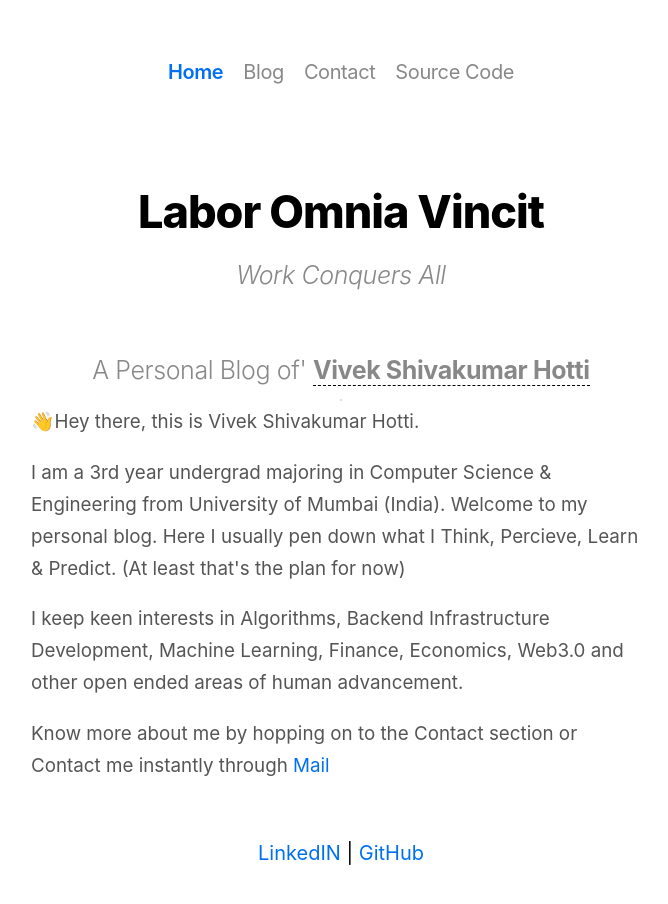
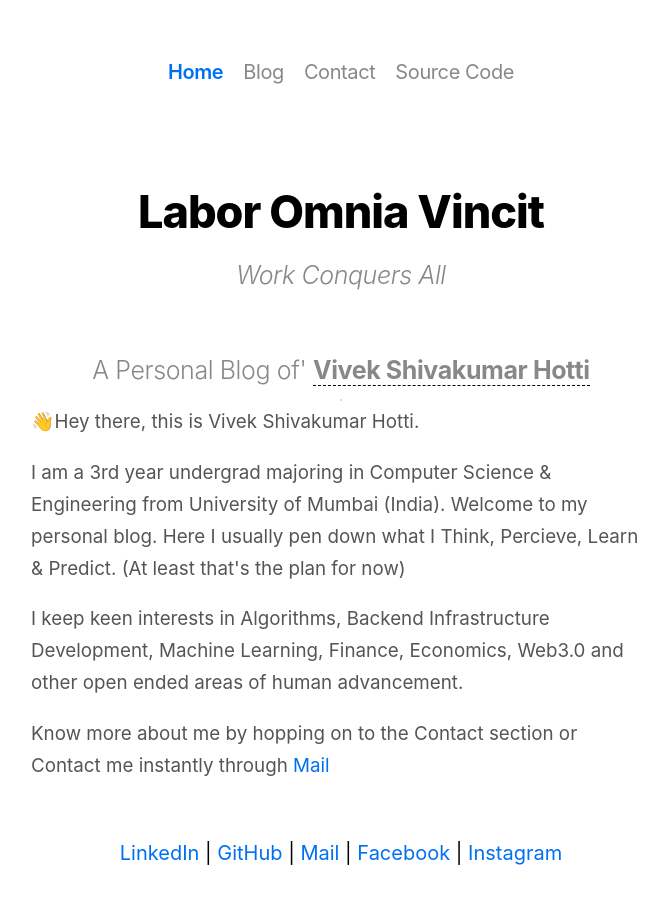
Before and after one commit to Vivek-Hotti/viveksblog, a Next.js app: page / in a window 1280 px wide. Shown: the whole page, without its empty margins (299-967 px from the left). Built offline with nearby package versions, Linux system fonts and the light colour scheme.

Commit message:
Update footer.tsx

```diff
--- a/src/components/footer.tsx
+++ b/src/components/footer.tsx
@@ -6,11 +6,23 @@ export default function Footer() {
       <footer>
         <span>
           <ExtLink href="https://www.linkedin.com/in/vivekhotti/">
-            LinkedIN
+            LinkedIn
           </ExtLink>
           {' | '}
           <ExtLink href="https://github.com/Vivek-Hotti">
             GitHub
+          </ExtLink>
+          {' | '}
+          <ExtLink href="mailto:vivekshotti@gmail.com">
+            Mail
+          </ExtLink>
+          {' | '}
+          <ExtLink href="https://www.facebook.com/vivek.hotti.9/">
+            Facebook
+          </ExtLink>
+         {' | '}
+          <ExtLink href="https://www.instagram.com/vivek_hotti/">
+            Instagram
           </ExtLink>
         </span>
       </footer>
```
